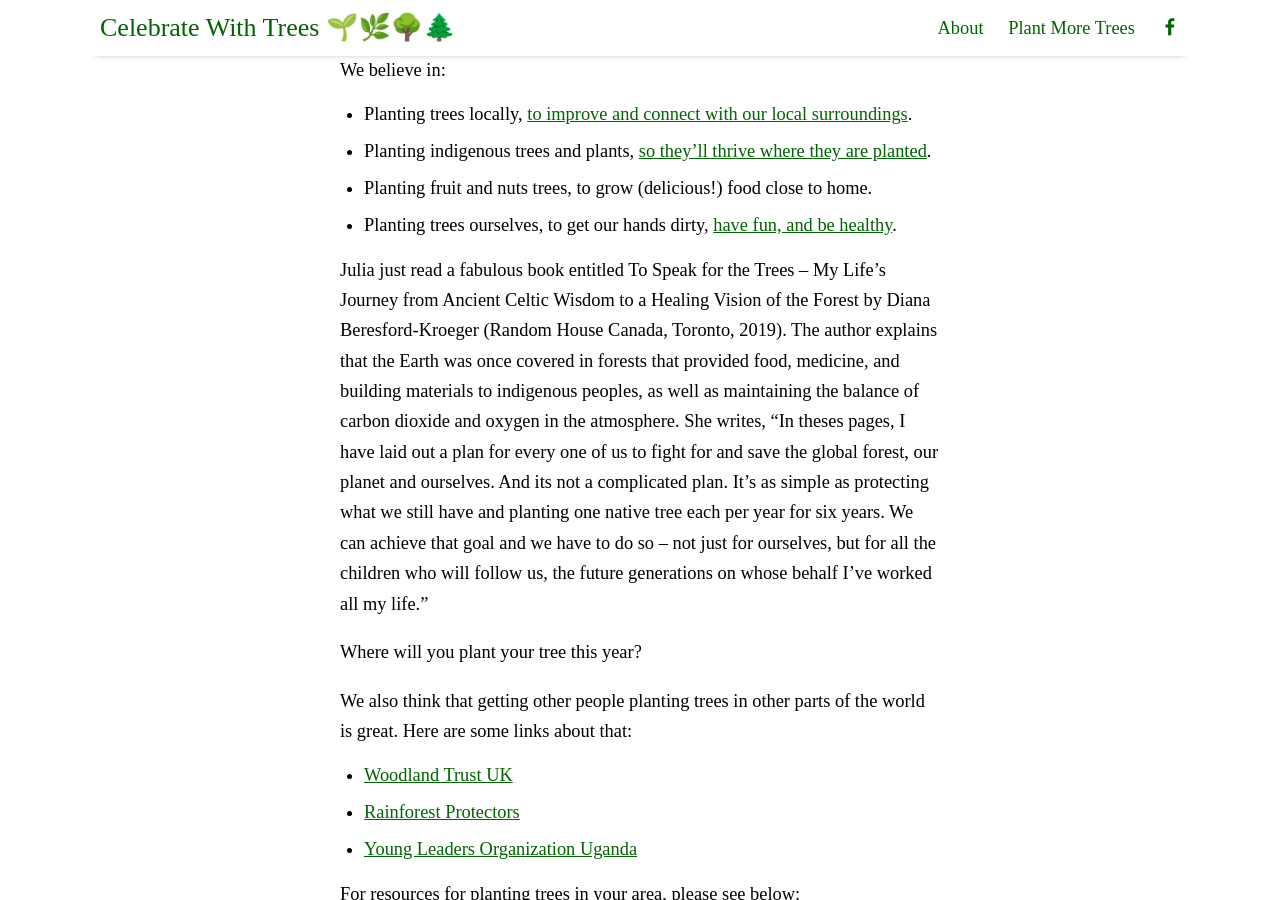
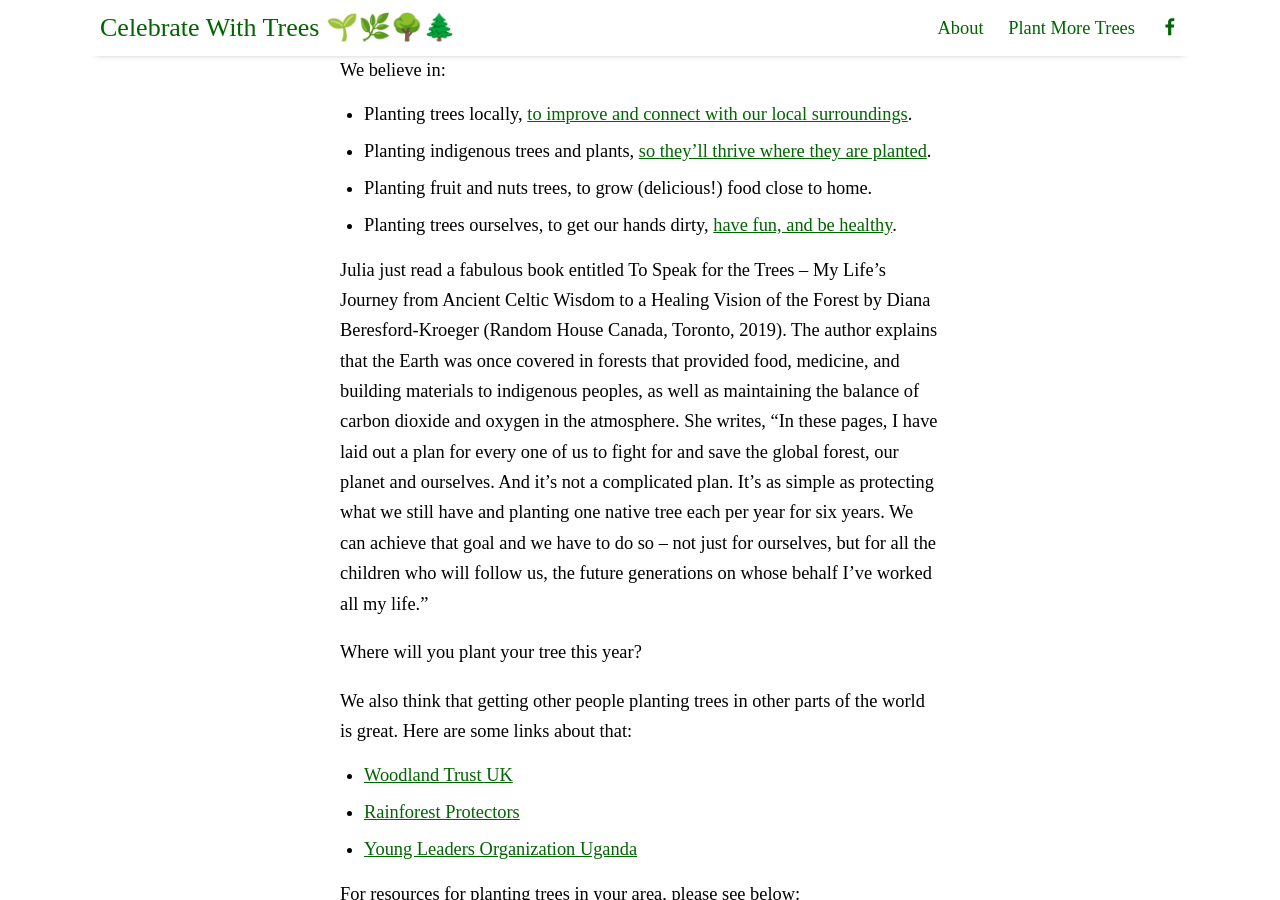
Before and after one commit to tkell/plant-a-tree, a Jekyll site: the page built from pages/about.md, in a window 1280 px wide and 900 px high, scrolled down 387 px. Built offline with Jekyll 4.4.1, drawn with Linux system fonts in a browser that asks for light colours; nearby versions of some CDN libraries.

Commit message:
Update about.md

```diff
--- a/pages/about.md
+++ b/pages/about.md
@@ -16,7 +16,7 @@ We believe in:
 * Planting fruit and nuts trees, to grow (delicious!) food close to home.
 * Planting trees ourselves, to get our hands dirty, [have fun, and be healthy](https://www.gardeningknowhow.com/garden-how-to/soil-fertilizers/antidepressant-microbes-soil.htm){:target="_blank"}.
 
-Julia just read a fabulous book entitled To Speak for the Trees – My Life’s Journey from Ancient Celtic Wisdom to a Healing Vision of the Forest by Diana Beresford-Kroeger  (Random House Canada, Toronto, 2019).  The author explains that the Earth was once covered in forests that provided food, medicine, and building materials to indigenous peoples, as well as maintaining the balance of carbon dioxide and oxygen in the atmosphere.  She writes, “In theses pages, I have laid out a plan for every one of us to fight for and save the global forest, our planet and ourselves.  And its not a complicated plan.  It’s as simple as protecting what we still have and planting one native tree each per year for six years.  We can achieve that goal and we have to do so – not just for ourselves, but for all the children who will follow us, the future generations on whose behalf I’ve worked all my life.”
+Julia just read a fabulous book entitled To Speak for the Trees – My Life’s Journey from Ancient Celtic Wisdom to a Healing Vision of the Forest by Diana Beresford-Kroeger  (Random House Canada, Toronto, 2019).  The author explains that the Earth was once covered in forests that provided food, medicine, and building materials to indigenous peoples, as well as maintaining the balance of carbon dioxide and oxygen in the atmosphere.  She writes, “In these pages, I have laid out a plan for every one of us to fight for and save the global forest, our planet and ourselves.  And it's not a complicated plan.  It’s as simple as protecting what we still have and planting one native tree each per year for six years.  We can achieve that goal and we have to do so – not just for ourselves, but for all the children who will follow us, the future generations on whose behalf I’ve worked all my life.”
 
 Where will you plant your tree this year?
 
```
